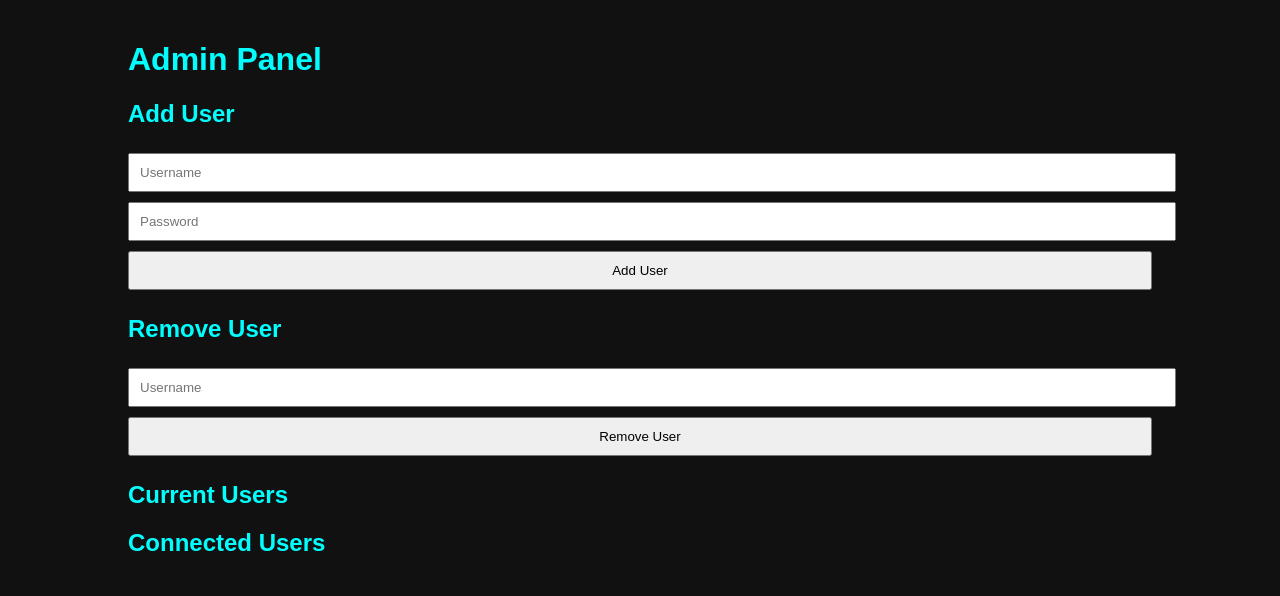
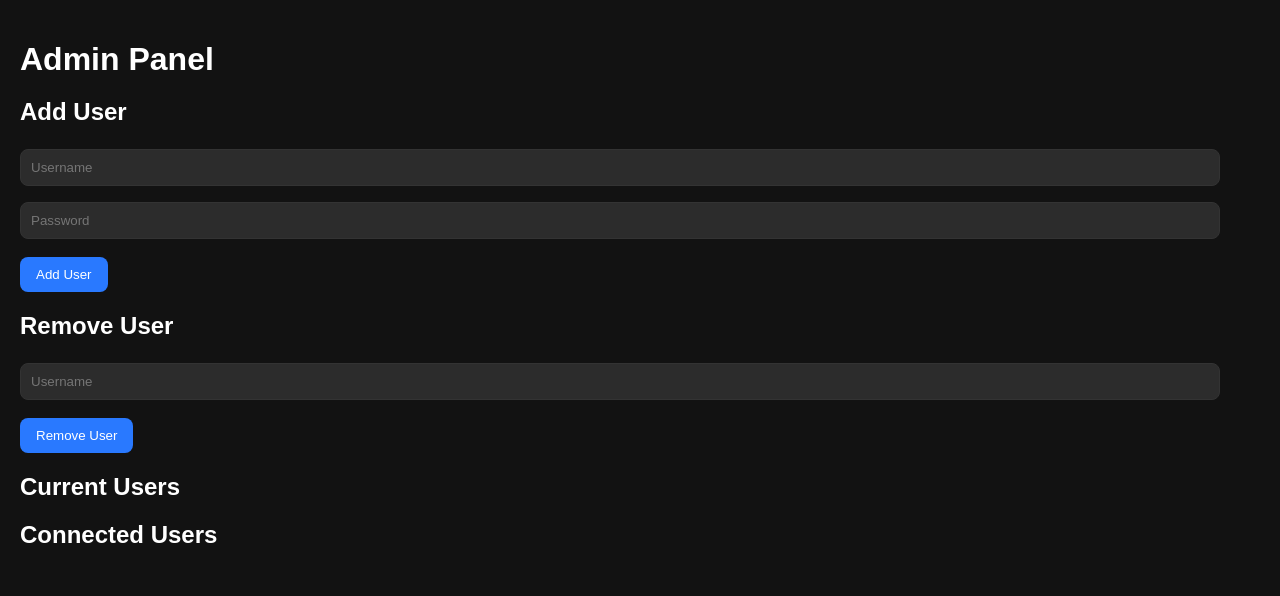
Before and after one commit to piyushlilhore64-blip/App.py, a Flask app: template templates/index.html in a window 1280 px wide. Shown: the top 596 px of the page. Run offline with Flask 3, Linux system fonts and the light colour scheme; the template is opened without the code that fills it, so the values that code supplies are empty.

Commit message:
Update style.css

```diff
--- a/static/style.css
+++ b/static/style.css
@@ -1,6 +1,75 @@
-body { font-family: Arial, sans-serif; background: #111; color: #0f0; margin: 0; padding: 0; }
-.container { width: 80%; margin: auto; padding: 20px; }
-h1, h2 { color: #0ff; }
-input, button { padding: 10px; margin: 5px 0; width: 100%; }
-pre { background: #000; padding: 10px; border: 1px solid #0f0; }
-.user-list { margin-top: 20px; }
+/* Global styles */
+body {
+  font-family: Arial, sans-serif;
+  background: #121212;
+  color: #e0e0e0;
+  margin: 0;
+  padding: 20px;
+}
+
+/* Headings */
+h1, h2 {
+  color: #ffffff;
+  margin-bottom: 15px;
+}
+
+/* Links */
+a {
+  color: #90caf9;
+  text-decoration: none;
+}
+a:hover {
+  text-decoration: underline;
+}
+
+/* Card style */
+.card {
+  background: #1e1e1e;
+  padding: 20px;
+  margin: 15px 0;
+  border-radius: 12px;
+  box-shadow: 0 2px 6px rgba(0,0,0,0.5);
+}
+
+/* Input fields */
+input {
+  width: 95%;
+  padding: 10px;
+  margin: 8px 0;
+  border: 1px solid #333;
+  border-radius: 8px;
+  background: #2c2c2c;
+  color: #fff;
+  outline: none;
+}
+input:focus {
+  border-color: #90caf9;
+}
+
+/* Buttons */
+button {
+  background: #2979ff;
+  color: #fff;
+  border: none;
+  padding: 10px 16px;
+  margin: 10px 5px 0 0;
+  border-radius: 8px;
+  cursor: pointer;
+  transition: background 0.2s;
+}
+button:hover {
+  background: #1565c0;
+}
+
+/* Message / status text */
+#msg {
+  margin-top: 10px;
+  color: #ff5252;
+}
+
+/* User list container */
+#users .card {
+  display: flex;
+  justify-content: space-between;
+  align-items: center;
+}
```
